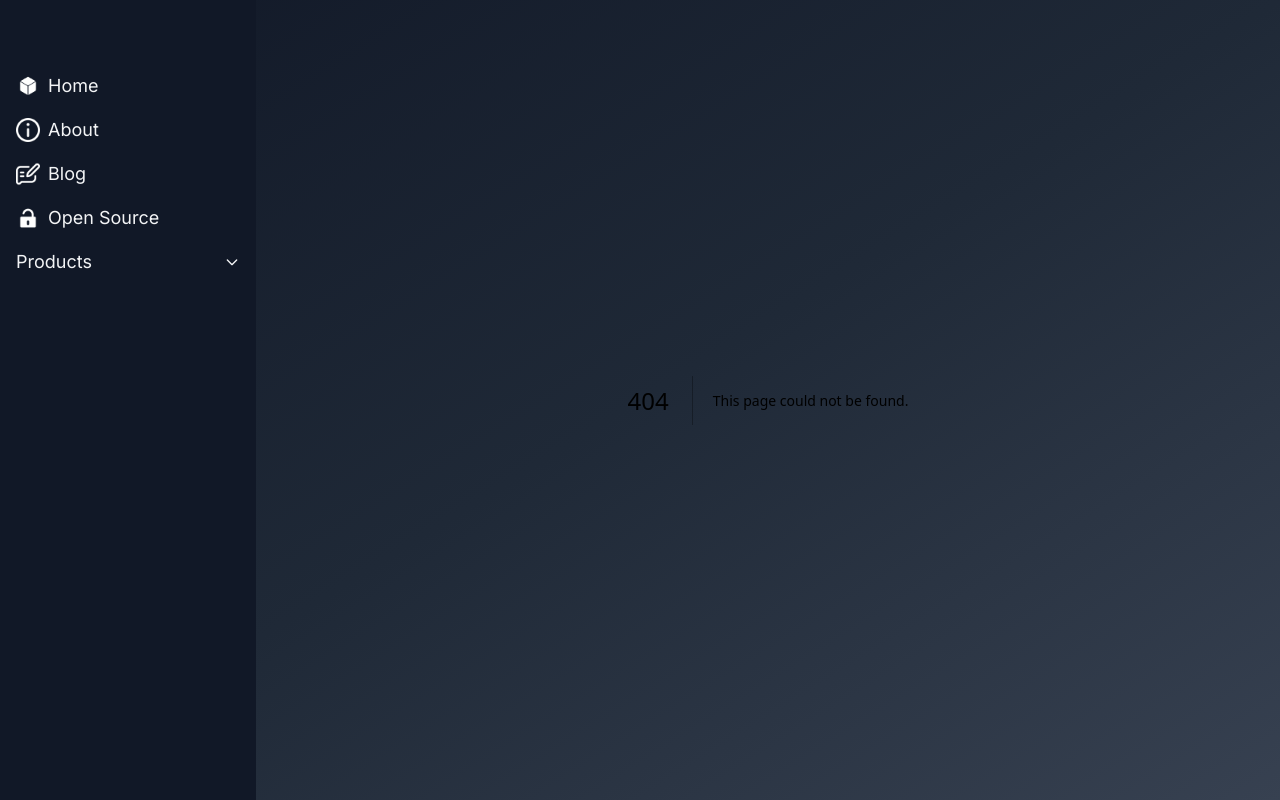
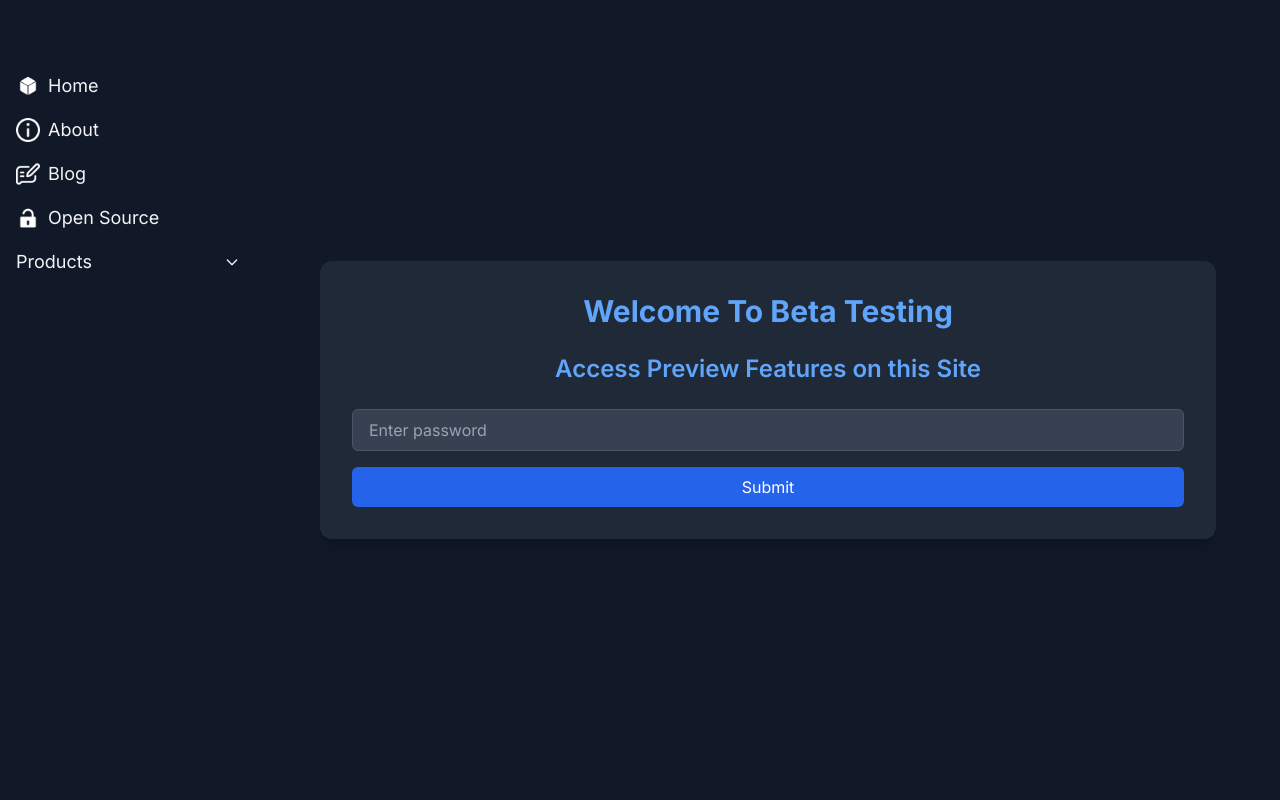
Before and after one commit to daulric/daulric.io, a Next.js app: page /beta in a window 1280 px wide. Before the commit this address had no page. Built offline with nearby package versions, Linux system fonts and the light colour scheme.

Commit message:
beta page coming soon

```diff
--- /dev/null
+++ b/src/app/beta/AuthenticationForm.jsx
@@ -0,0 +1,38 @@
+"use client"
+
+import { useState } from "react"
+import crypto from "crypto"
+
+export default function BetaAuthPage({setIsAuthenticated}) {
+
+    const [password, setPassword] = useState('');
+
+    const handleSubmit = (e) => {
+        e.preventDefault();
+        if (password === process.env.NEXT_PUBLIC_BETA_PWD) {
+            setIsAuthenticated(true);
+            document.cookie = `beta_access=${crypto.randomBytes(64).toString("hex")}`
+        } else {
+            alert('Incorrect password');
+        }
+    };
+
+    return (
+        <form onSubmit={handleSubmit} className="space-y-4">
+            <input
+              type="password"
+              value={password}
+              onChange={(e) => setPassword(e.target.value)}
+              placeholder="Enter password"
+              required
+              className="w-full px-4 py-2 bg-gray-700 border border-gray-600 rounded-md focus:outline-none focus:ring-2 focus:ring-blue-500 text-gray-100 placeholder-gray-400"
+            />
+            <button
+              type="submit"
+              className="w-full px-4 py-2 text-white bg-blue-600 rounded-md hover:bg-blue-700 focus:outline-none focus:ring-2 focus:ring-blue-500 focus:ring-offset-2 focus:ring-offset-gray-800"
+            >
+              Submit
+            </button>
+          </form>
+    )
+}
--- /dev/null
+++ b/src/app/beta/BetaPage.jsx
@@ -0,0 +1,27 @@
+"use client"
+
+
+export default function BetaPage({links}) {
+    return (
+        <div className="space-y-6">
+
+            <div className="grid grid-cols-1 md:grid-cols-2 gap-4">
+              {links.map((link, index) => (
+                <a
+                  key={index}
+                  href={link.url || "#"}
+                  className="block p-6 bg-gray-700 rounded-lg hover:bg-gray-600 transition duration-300 ease-in-out transform hover:-translate-y-1 hover:scale-105"
+                >
+                  <div className="flex items-center space-x-4">
+                    <span className="text-4xl">{link.icon}</span>
+                    <div>
+                      <h3 className="text-xl font-medium text-blue-300">{link.title}</h3>
+                      <p className="text-gray-400">{link.description}</p>
+                    </div>
+                  </div>
+                </a>
+              ))}
+            </div>
+        </div>
+    )
+}
--- /dev/null
+++ b/src/app/beta/[page]/YoutubeDownloader.jsx
@@ -0,0 +1,5 @@
+export const beta_id = "yt-downloader"
+
+export default function YoutubeDownloader() {
+
+}
--- /dev/null
+++ b/src/app/beta/links.js
@@ -0,0 +1,3 @@
+module.exports = [
+    {title: "Youtube Downloader", description: "Convert Youtube Videos to MP3 or MP4", icon: "⏬", url: "beta/yt-downloader"}
+]
--- /dev/null
+++ b/src/app/beta/page.jsx
@@ -0,0 +1,24 @@
+'use client';
+
+import { useState } from 'react';
+import BetaPage from "./BetaPage"
+import AuthFormPage from "./AuthenticationForm"
+import links from "./links"
+
+export default function Home() {
+  const [isAuthenticated, setIsAuthenticated] = useState(false);
+
+  return (
+    <div className="flex items-center justify-center min-h-screen bg-gray-900 text-gray-100">
+      <div className="w-full max-w-4xl p-8 space-y-6 bg-gray-800 rounded-xl shadow-lg">
+        <h1 className="text-3xl font-bold text-center text-blue-400">Welcome To Beta Testing</h1>
+        <h2 className="text-2xl font-semibold text-center text-blue-400">Access Preview Features on this Site</h2>
+        {!isAuthenticated ? (
+          <AuthFormPage setIsAuthenticated={setIsAuthenticated} />
+        ) : (
+            <BetaPage links={links} />
+        )}
+      </div>
+    </div>
+  );
+}
```
Also changed, not shown: src/app/beta/[page]/page.jsx (added).
